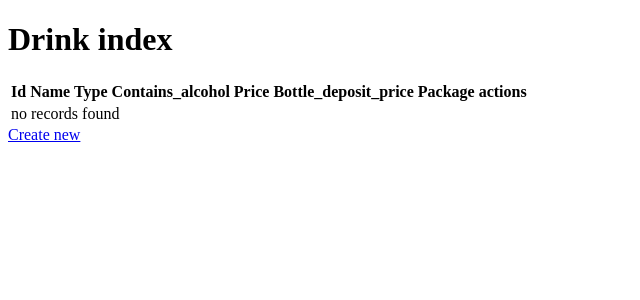
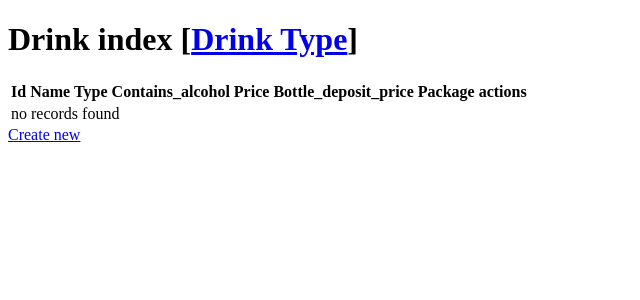
Before and after one commit to Durstexpress/php-backend-test, a Symfony app: template templates/drink/index.html.twig in a window 1280 px wide. Shown: the top 300 px of the page, without its empty margins (0-640 px from the left). Run offline with Twig, Linux system fonts and the light colour scheme; the template is opened without the code that fills it, so the values that code supplies are empty; some libraries are stand-ins or nearby versions.

Commit message:
link added

```diff
--- a/templates/drink/index.html.twig
+++ b/templates/drink/index.html.twig
@@ -3,7 +3,7 @@
 {% block title %}Drink index{% endblock %}
 
 {% block body %}
-    <h1>Drink index</h1>
+    <h1>Drink index [<a href="{{ path('type_index') }}">Drink Type</a>]</h1>
 
     <table class="table">
         <thead>
--- a/templates/type/index.html.twig
+++ b/templates/type/index.html.twig
@@ -3,7 +3,7 @@
 {% block title %}Type index{% endblock %}
 
 {% block body %}
-    <h1>Type index</h1>
+    <h1>Type index [<a href="{{ path('drink_index') }}">Drink</a>]</h1>
 
     <table class="table">
         <thead>
```
